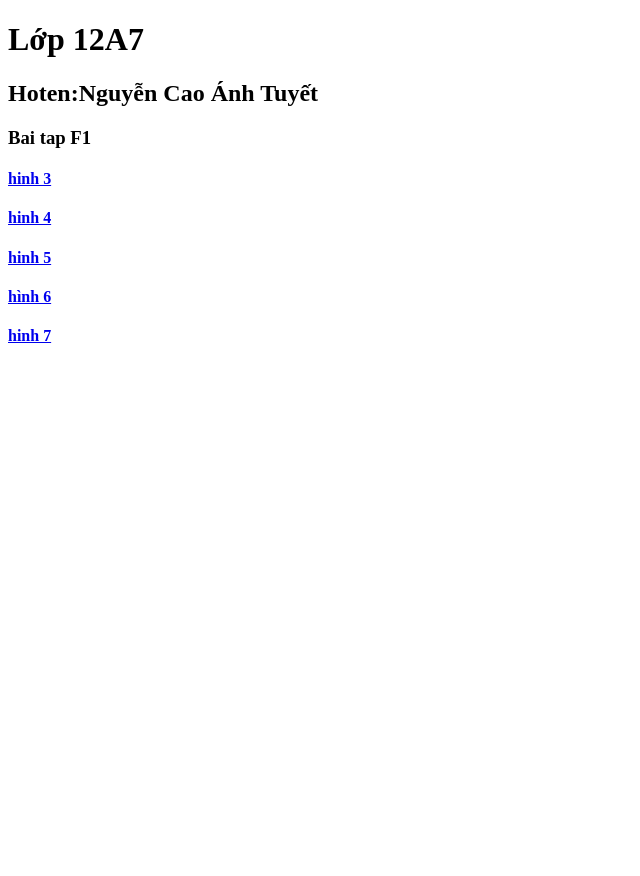
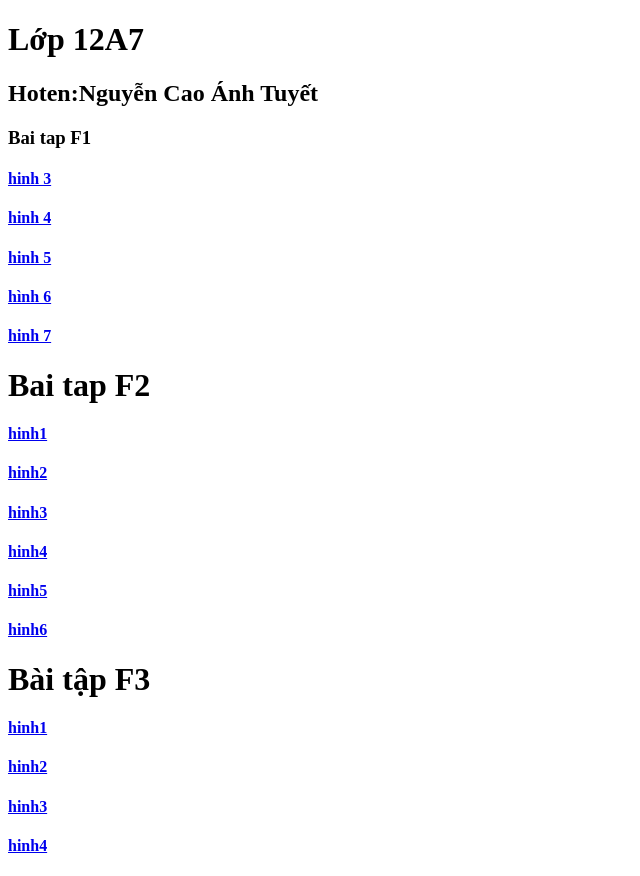
Before and after one commit to nguyencaoanhtuyet2612-png/nct.githup.io, a plain HTML site: page index.html in a window 1280 px wide. Shown: the whole page, without its empty margins (0-640 px from the left). Before the commit the page ends 800 px from the top, so only its background shows below. Drawn offline with Linux system fonts and the light colour scheme.

Commit message:
Update index.html

```diff
--- a/index.html
+++ b/index.html
@@ -13,5 +13,19 @@
     <h4><a href="baitapf1/hinh5.html">hinh 5</a></h4>
     <h4><a href ="baitapf1/hinh6.html">hình 6</a><h4>
     <h4><a href="baitapf1/hinh7.html">hinh 7</a><h4>
+     <h1>Bai tap F2</h1>
+    <h4><a href="baitapf2/hinh1.html">hinh1</a></h4>
+    <h4><a href="baitapf2/hinh2.html">hinh2</a></h4>
+    <h4><a href="baitapf2/hinh3.html">hinh3</a></h4>
+    <h4><a href="baitapf2/hinh4.html">hinh4</a></h4>
+    <h4><a href="baitapf2/hinh5.html">hinh5</a></h4>
+    <h4><a href="baitapf2/hinh6.html">hinh6</a></h4>
+    <h1>Bài tập F3</h1>
+    <h4><a href="baitapf3/hinh1.html">hinh1</a></h4>
+    <h4><a href="baitapf3/hinh2.html">hinh2</a></h4>
+    <h4><a href="baitapf3/hinh3.html">hinh3</a></h4>
+    <h4><a href="baitapf3/hinh4.html">hinh4</a></h4>
 </body>
 </html>
+</body>
+</html>
```
